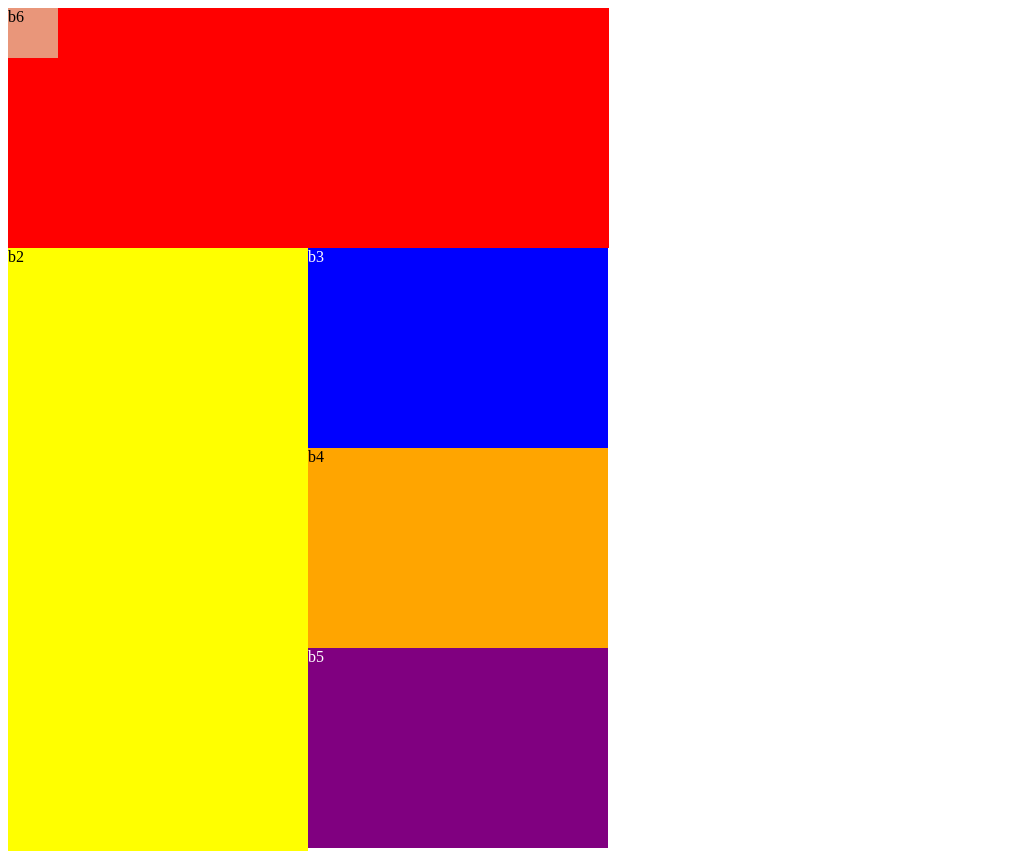
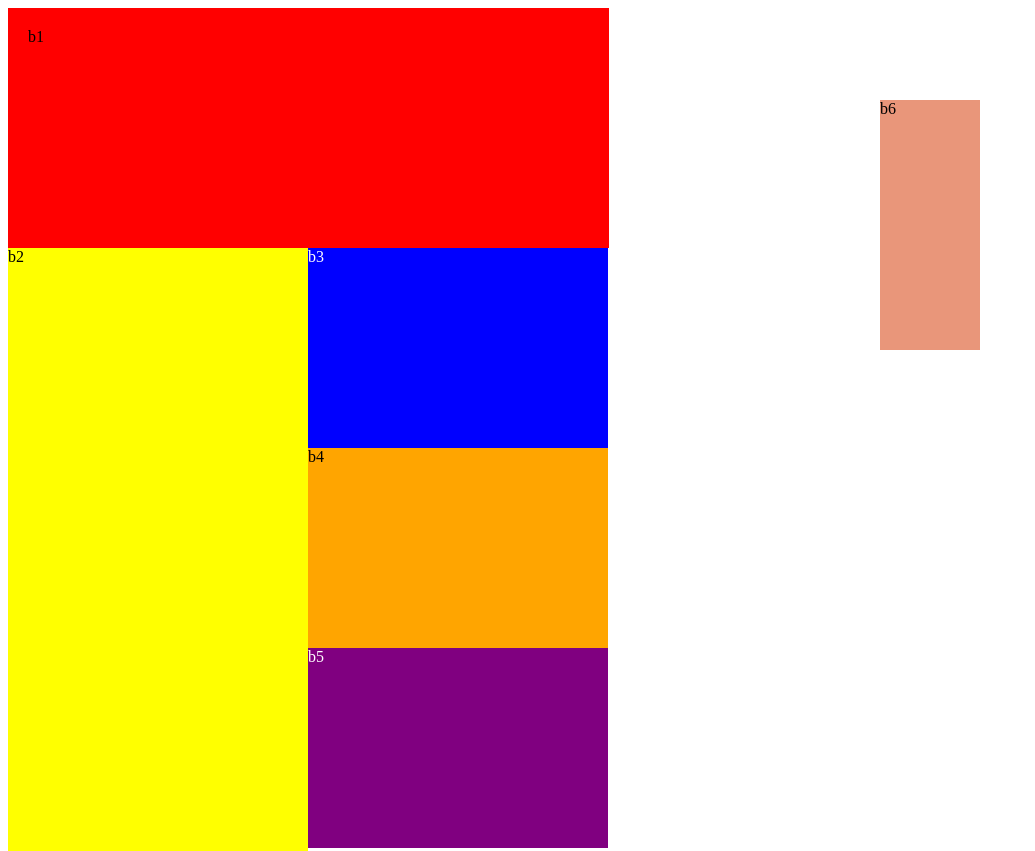
Before and after one commit to sheikhmujtaba/floats, a plain HTML site: page initialLayout8.html in a window 1280 px wide. Shown: the top 851 px of the page, without its empty margins (0-1035 px from the left). Drawn offline with Linux system fonts and the light colour scheme.

Commit message:
Update initialLayout8.html

```diff
--- a/initialLayout8.html
+++ b/initialLayout8.html
@@ -63,8 +63,10 @@ div
     background-color:darksalmon;
     position: fixed;
     float: right;
-    height: 50px;
-    width: 50px;
+     height: 250px;
+    width: 100px;
+    right: 300px;
+    top: 100px;
 }
 
 
```
